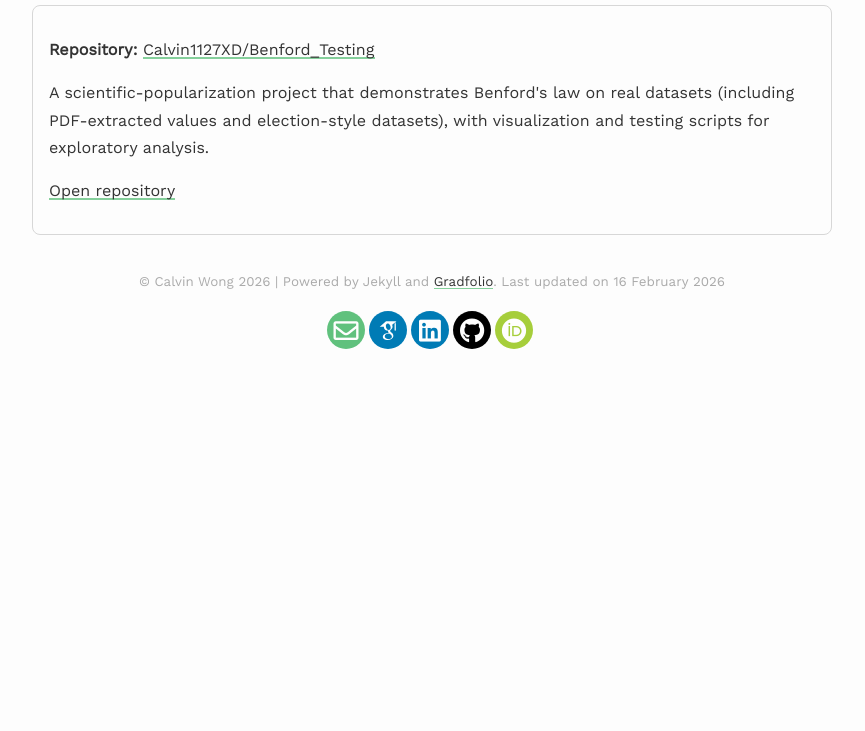
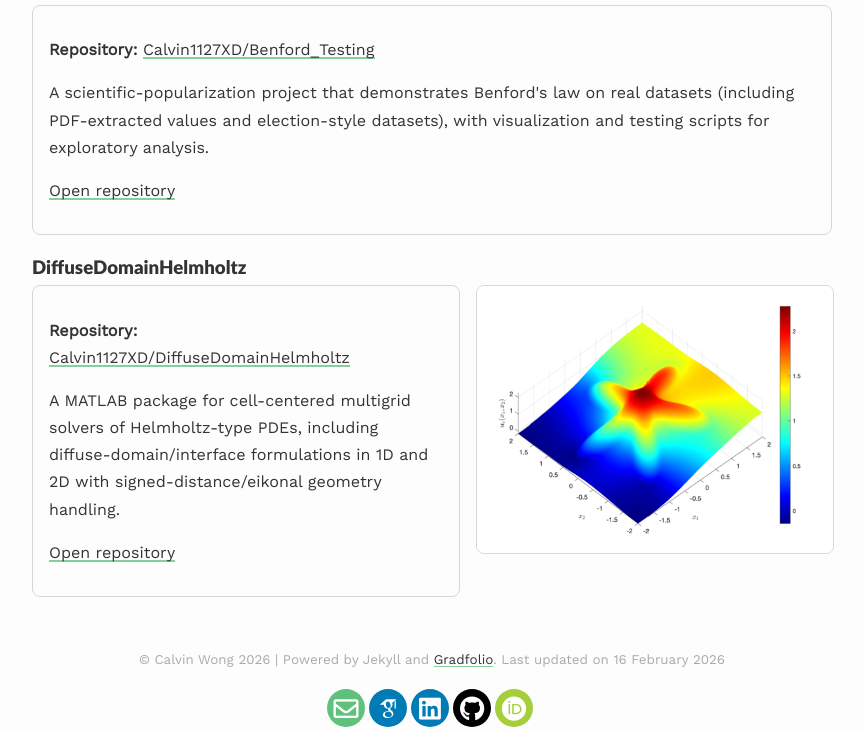
Before and after one commit to Calvin1127XD/Calvin1127XD.github.io, a Jekyll site: the page built from _pages/github-expose.md, in a window 1280 px wide. Shown: the part 714-1445 px from the top of the page, without its empty margins (208-1073 px from the left). Built offline with Jekyll 4.4.1, drawn with Linux system fonts in a browser that asks for light colours; nearby versions of some CDN libraries; some web fonts are replaced; before the commit the page ends 1067 px from its top, so only the background shows below that.

Commit message:
Add DiffuseDomainHelmholtz repo and solution plot to expose page

```diff
--- a/_pages/github-expose.md
+++ b/_pages/github-expose.md
@@ -29,3 +29,16 @@ A few repositories that show how I combine mathematical modeling, programming, a
   <p>A scientific-popularization project that demonstrates Benford's law on real datasets (including PDF-extracted values and election-style datasets), with visualization and testing scripts for exploratory analysis.</p>
   <p><a href="https://github.com/Calvin1127XD/Benford_Testing">Open repository</a></p>
 </div>
+
+### DiffuseDomainHelmholtz
+
+<div class="repo-two-col">
+  <div class="repo-card">
+    <p><strong>Repository:</strong> <a href="https://github.com/Calvin1127XD/DiffuseDomainHelmholtz/tree/main?tab=readme-ov-file">Calvin1127XD/DiffuseDomainHelmholtz</a></p>
+    <p>A MATLAB package for cell-centered multigrid solvers of Helmholtz-type PDEs, including diffuse-domain/interface formulations in 1D and 2D with signed-distance/eikonal geometry handling.</p>
+    <p><a href="https://github.com/Calvin1127XD/DiffuseDomainHelmholtz/tree/main?tab=readme-ov-file">Open repository</a></p>
+  </div>
+  <div class="repo-preview">
+    <img src="{{site.baseurl}}/assets/images/diffuse_domain_solution.png" alt="Diffuse domain Helmholtz 2D star-domain solution plot">
+  </div>
+</div>
--- a/assets/css/_sass/projects.scss
+++ b/assets/css/_sass/projects.scss
@@ -135,6 +135,7 @@
   margin-bottom: 1rem;
 }
 
+.repo-two-col,
 .cat-fourier-two-col {
   display: grid;
   grid-template-columns: 1.2fr 1fr;
@@ -142,6 +143,7 @@
   align-items: start;
 }
 
+.repo-preview img,
 .cat-fourier-preview img {
   width: 100%;
   max-width: 360px;
@@ -152,10 +154,12 @@
 
 @include media-query($on-palm) {
   @media screen and (max-width: $on-palm) {
+    .repo-two-col,
     .cat-fourier-two-col {
       grid-template-columns: 1fr;
     }
 
+    .repo-preview img,
     .cat-fourier-preview img {
       max-width: 100%;
     }
```
Also changed, not shown: assets/images/diffuse_domain_solution.png (added).
